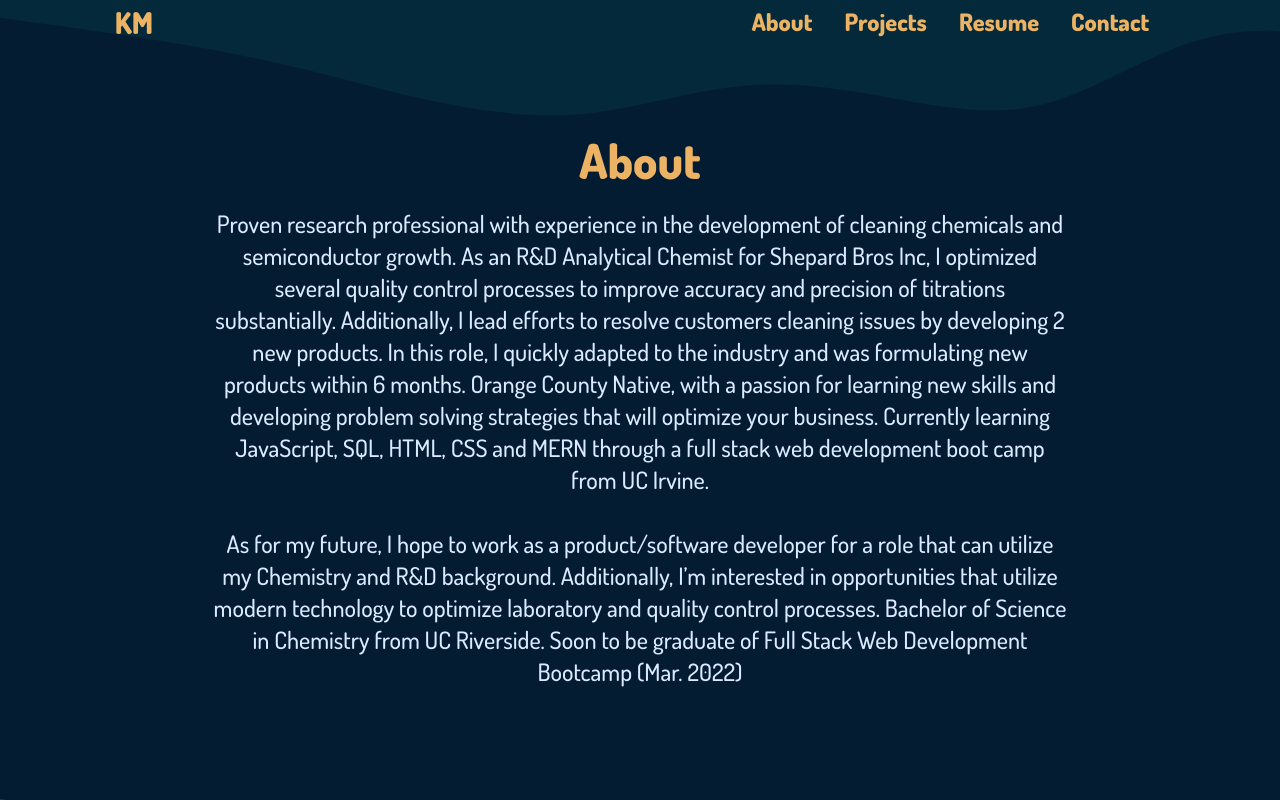
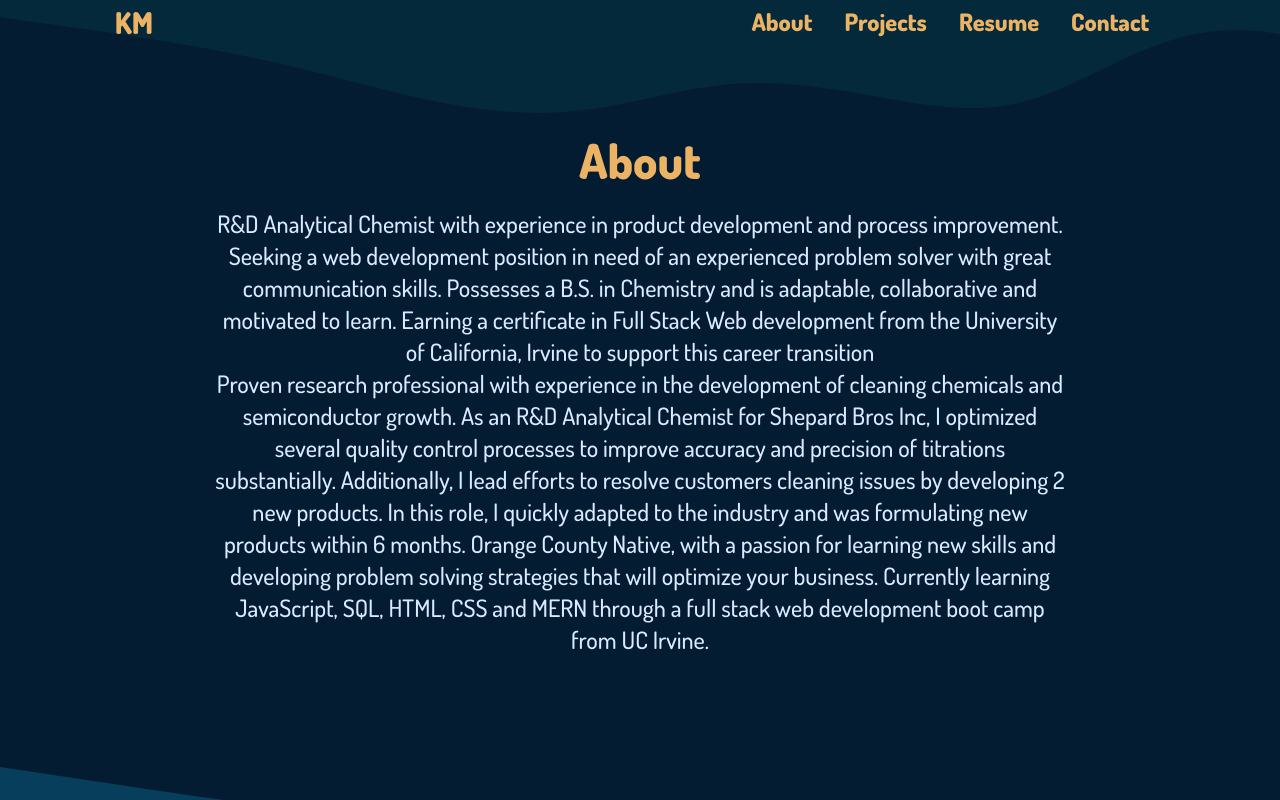
Before and after one commit to Kam-Mivehchi/Portfolio-React.js, a React (Create React App) app in the folder portfolio/: page / in a window 1280 px wide. Both pictures are taken after a click on the button "About". Shown: the top 800 px of the page. Built offline with nearby package versions, Linux system fonts and the light colour scheme.

Commit message:
update about

```diff
--- a/portfolio/src/components/about.js
+++ b/portfolio/src/components/about.js
@@ -16,15 +16,14 @@ function About(props) {
                 <h1 className={`${headingStyles} + ${props.titleColor}`}>About</h1>
 
                 <p className={`${paragraphStyles} + ${props.paragraphStyle}`}>
+                    R&D Analytical Chemist with experience in product development and process improvement. Seeking a web
+                    development position in need of an experienced problem solver with great communication skills. Possesses a B.S. in
+                    Chemistry and is adaptable, collaborative and motivated to learn. Earning a certificate in Full Stack Web development
+                    from the University of California, Irvine to support this career transition
+                    <br />
+
                     Proven research professional with experience in the development of cleaning chemicals and semiconductor growth. As an R&D Analytical Chemist for Shepard Bros Inc, I optimized several quality control processes to improve accuracy and precision of titrations substantially. Additionally, I lead efforts to resolve customers cleaning issues by developing 2 new products. In this role, I quickly adapted to the industry and was formulating new products within 6 months.
                     Orange County Native, with a passion for learning new skills and developing problem solving strategies that will optimize your business. Currently learning JavaScript, SQL, HTML, CSS and MERN through a full stack web development boot camp from UC Irvine.
-                    <br />
-                    <br />
-                    As for my future, I hope to work as a product/software developer for a role that can utilize my Chemistry and R&D background. Additionally, I’m interested in opportunities that utilize modern technology to optimize laboratory and quality control processes.
-
-
-
-                    Bachelor of Science in Chemistry from UC Riverside. Soon to be graduate of Full Stack Web Development Bootcamp (Mar. 2022)
                 </p>
 
             </div>
```
Also changed, not shown: portfolio/src/App.js (+10 -5 lines), 3 other files (tests, documents, lock files or other folders).
